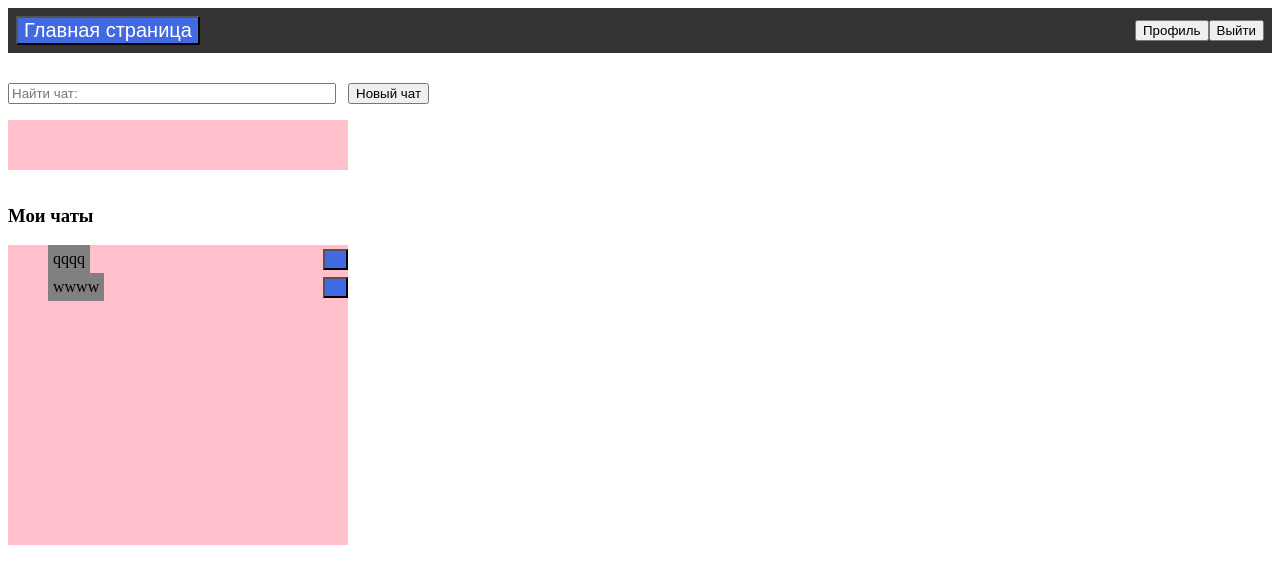
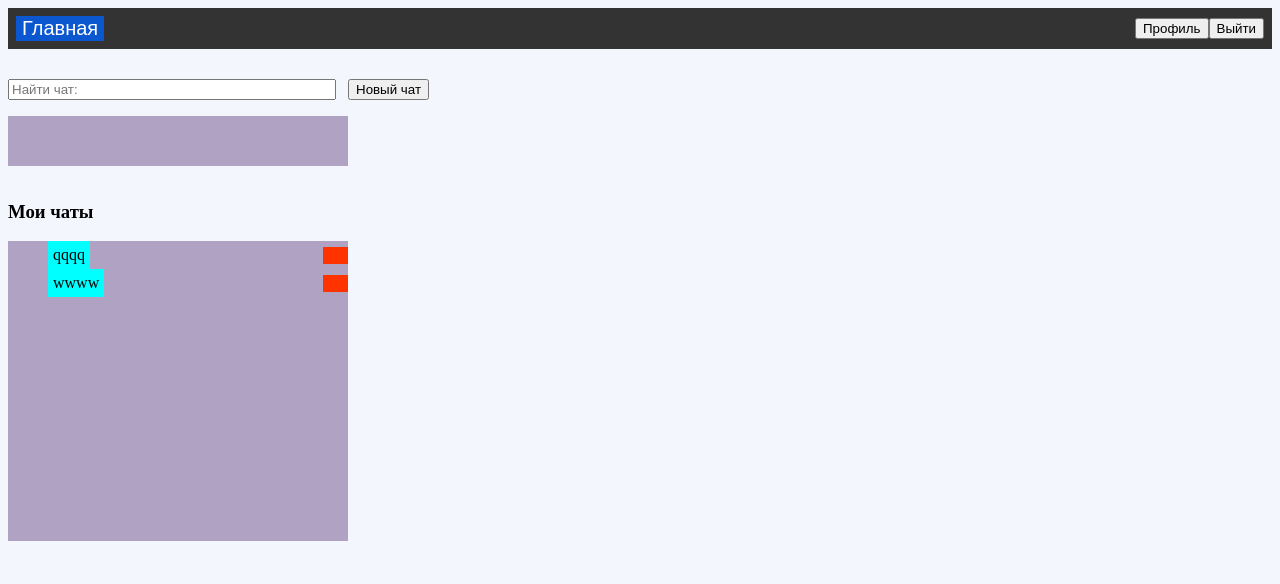
Before and after one commit to InowaR/FlaskChat, a Flask app: page / in a window 1280 px wide. Shown: the top 584 px of the page. Run offline with Flask 3, Linux system fonts and the light colour scheme; a user stored in the database is signed in; data comes from the database, SQL or seed files in the repository; both versions use the stored data as it was after the commit; some libraries are stand-ins or nearby versions.

Commit message:
fixed colors

```diff
--- a/static/css/style.css
+++ b/static/css/style.css
@@ -9,16 +9,21 @@
 
 .header .logo {
     color: white;
-    background-color: #4169E1;
+    border: 3px;
+    background-color: #0b57d0;
     font-size: 20px;
 }
 
 .header .logo:hover {
-    background-color: #0D47A1;
+    background-color: #094abf;
 }
 
 .header-right {
     display: flex;
+}
+
+.body {
+    background-color: #f3f6fc;
 }
 
 .login-form {
@@ -64,21 +69,22 @@
 }
 
 .find-chat-area {
-    background-color: pink;
+    background-color: #B0A2C2;
     height: 50px;
     width: 300px;
     overflow-y: scroll;
 }
 
 .list-my-chats-area {
-    background-color: pink;
+    background-color: #B0A2C2;
     height: 300px;
     width: 300px;
     overflow-y: scroll;
 }
 
 .chat-area {
-    background-color: pink;
+    background-color: #B0A2C2;
+    opacity: 10;
     height: 400px;
     width: 300px;
     overflow-y: scroll;
@@ -86,8 +92,9 @@
 
 .delete_button {
     width: 25px;
-    background-color: #4169E1;
+    background-color: #FF3300;
     color: transparent;
+    border: 3px;
     cursor: pointer;
 }
 
@@ -95,7 +102,7 @@ li {
     height: min-content;
     width: min-content;
     list-style: none;
-    background-color: grey;
+    background-color: #00FFFF;
     padding: 5px;
     cursor: pointer;
 }
--- a/templates/add_new_chat.html
+++ b/templates/add_new_chat.html
@@ -6,10 +6,10 @@
         <link rel="stylesheet" href="{{ url_for('static', filename='css/style.css') }}">
 		<script src="https://cdn.socket.io/4.7.2/socket.io.min.js"></script>
     </head>
-    <body>
+    <body class="body">
 		<div class="header">
 			<form action="{{ url_for('get_list_chats') }}" method="get">
-				<input class="logo" type="submit" value="Главная страница">
+				<input class="logo" type="submit" value="Главная">
 			</form>
 			<div class="header-right">
 				<form action="{{ url_for('get_profile') }}" method="get">
--- a/templates/chat.html
+++ b/templates/chat.html
@@ -6,7 +6,7 @@
         <link rel="stylesheet" href="{{ url_for('static', filename='css/style.css') }}">
 		<script src="https://cdn.socket.io/4.7.2/socket.io.min.js"></script>
     </head>
-    <body>
+    <body class="body">
 		<div class="header">
 			<form action="{{ url_for('get_list_chats') }}" method="get">
 				<input class="logo" type="submit" value="Главная">
--- a/templates/list_chats.html
+++ b/templates/list_chats.html
@@ -7,10 +7,10 @@
 		<script src="https://cdn.socket.io/4.7.2/socket.io.min.js"></script>
 		<a id="chat_link" href="{{ url_for('get_chat') }}"></a>
 	</head>
-	<body>
+	<body class="body">
 		<div class="header">
 			<form action="{{ url_for('get_list_chats') }}" method="get">
-				<input class="logo" type="submit" value="Главная страница">
+				<input class="logo" type="submit" value="Главная">
 			</form>
 			<div class="header-right">
 				<form action="{{ url_for('get_profile') }}" method="get">
--- a/templates/login.html
+++ b/templates/login.html
@@ -5,10 +5,10 @@
         <title>Вход на сайт</title>
         <link rel="stylesheet" href="{{ url_for('static', filename='css/style.css') }}">
     </head>
-    <body>
+    <body class="body">
         <div class="header">
             <form action="{{ url_for('get_list_chats') }}" method="get">
-                <input class="logo" type="submit" value="Главная страница">
+                <input class="logo" type="submit" value="Главная">
             </form>
             <form action="{{ url_for('get_register') }}" method="get">
                 <input type="submit" value="Зарегистрироваться">
--- a/templates/profile.html
+++ b/templates/profile.html
@@ -5,10 +5,10 @@
         <title>Профиль</title>
         <link rel="stylesheet" href="{{ url_for('static', filename='css/style.css') }}">
     </head>
-    <body>
+    <body class="body">
         <div class="header">
             <form action="{{ url_for('get_list_chats') }}" method="get">
-                <input class="logo" type="submit" value="Главная страница">
+                <input class="logo" type="submit" value="Главная">
             </form>
             <form action="{{ url_for('get_logout') }}" method="get">
                 <input type="submit" value="Выйти">
--- a/templates/register.html
+++ b/templates/register.html
@@ -5,10 +5,10 @@
         <title>Регистрация</title>
         <link rel="stylesheet" href="{{ url_for('static', filename='css/style.css') }}">
     </head>
-    <body>
+    <body class="body">
         <div class="header">
             <form action="{{ url_for('get_list_chats') }}" method="get">
-                <input class="logo" type="submit" value="Главная страница">
+                <input class="logo" type="submit" value="Главная">
             </form>
         </div>
         <h3>Регистрация</h3>
```
Also changed, not shown: model/site.db.
